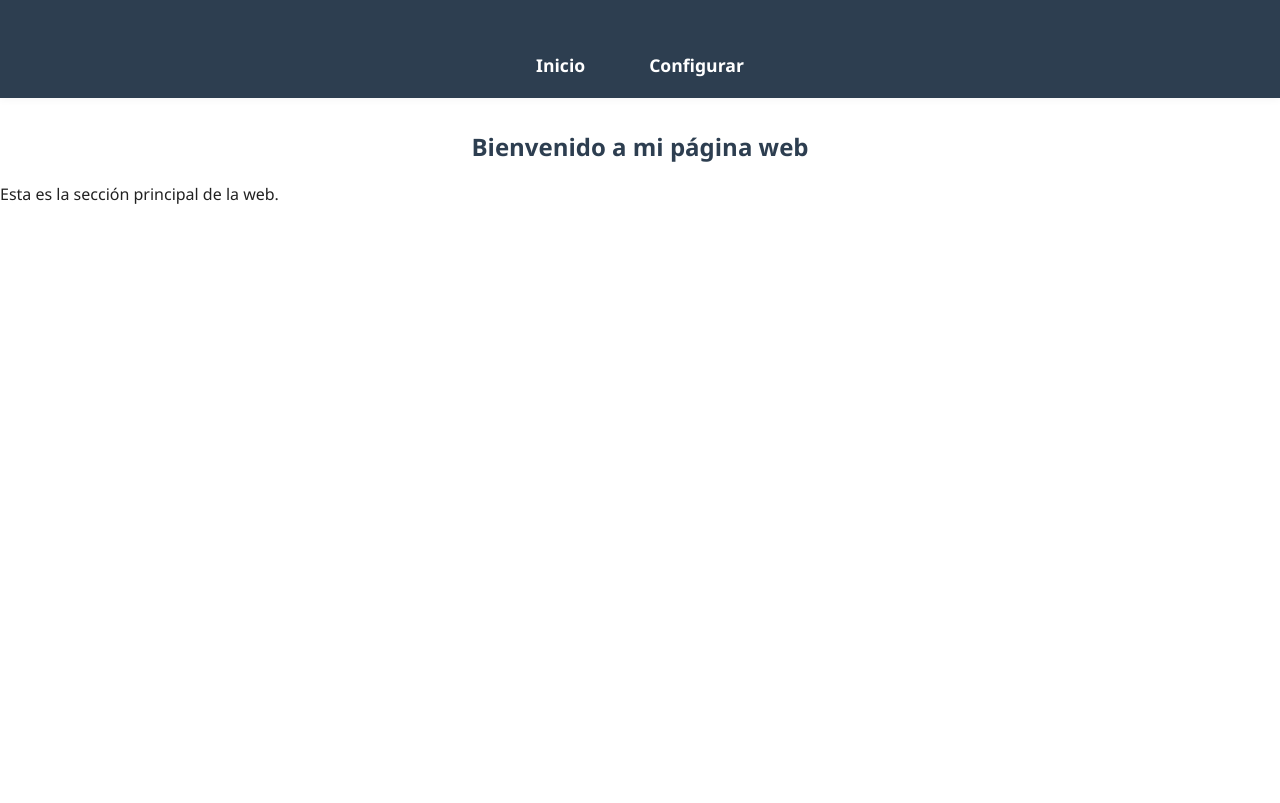
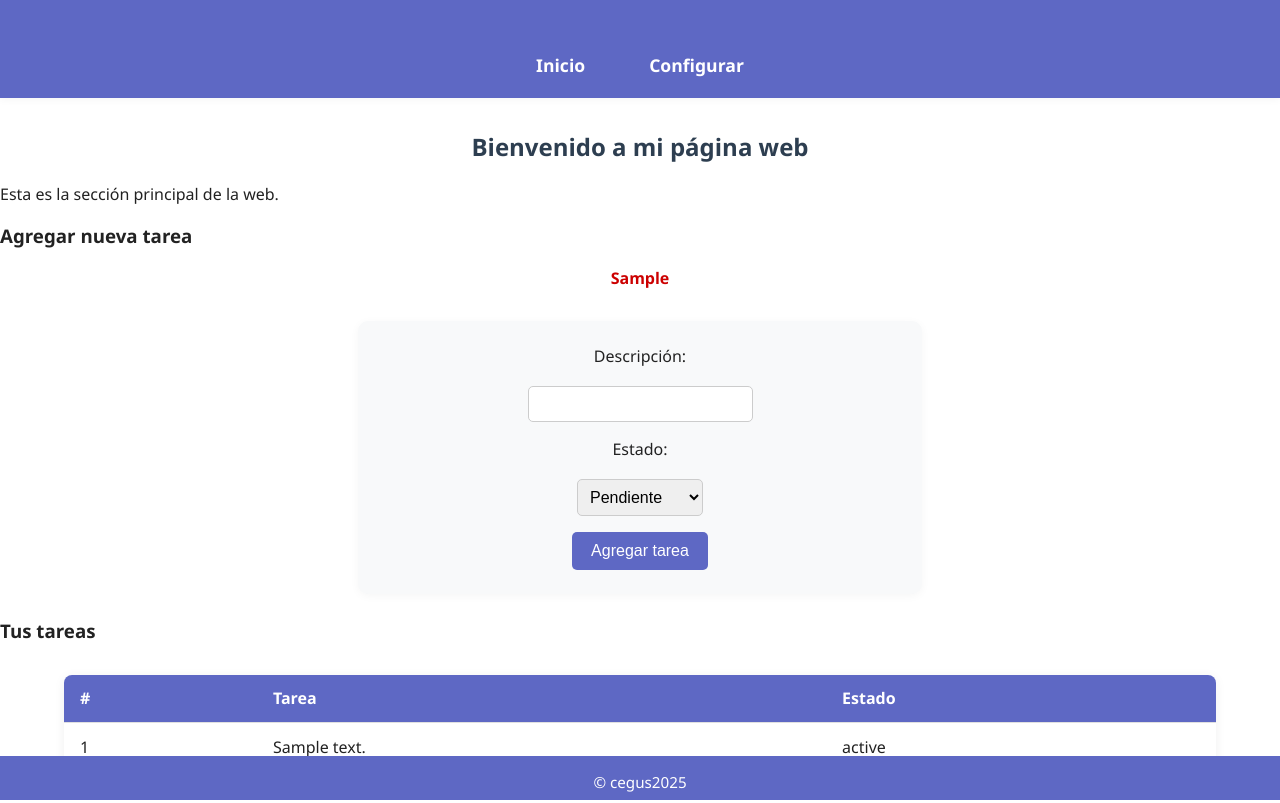
Before and after one commit to cristinaegus/FlaskCrisC2B, a Flask app: template Ejercicio_Pagina_Personalizada/templates/inicio.html in a window 1280 px wide. Run offline with Flask 3, Linux system fonts and the light colour scheme; the template is opened without the code that fills it: most values are stand-ins (such as "Sample title", 1, 10 or a date in 2020).

Commit message:
creo una nueva template de inicio y conecto el usuario registrado en la base de datos neon

```diff
--- /dev/null
+++ b/Ejercicio_Pagina_Personalizada/instance/config.py
@@ -0,0 +1,5 @@
+SQLALCHEMY_DATABASE_URI = 'postgresql://FlaskEjercicioConnect_owner:npg_4SBm3VXpFwIE@ep-floral-frost-a2tieivc-pooler.eu-central-1.aws.neon.tech/FlaskEjercicioConnect?sslmode=require'
+SQLALCHEMY_TRACK_MODIFICATIONS = False
+SECRET_KEY = 'tu_clave_secreta_ultrasegura'
+CSRF_SECRET_KEY = 'tu_clave_secreta_csrf'
+WTF_CSRF_ENABLED = True
--- a/Ejercicio_Pagina_Personalizada/static/CSS/estilo_login.css
+++ b/Ejercicio_Pagina_Personalizada/static/CSS/estilo_login.css
@@ -69,10 +69,125 @@ a {
   margin-top: 2rem;
 }
 
-/* El color de fondo de .configurar-body se sobrescribe dinámicamente con el atributo style desde Jinja/JS */
-
+.navbar {
+  width: 100%;
+  background: #5e68c4 !important;
+  padding: 1rem 0;
+  display: flex;
+  justify-content: center;
+  gap: 2rem;
+  box-shadow: 0 2px 8px rgba(0, 0, 0, 0.04);
+  margin-bottom: 2rem;
+}
+.navbar a {
+  color: #fff;
+  text-decoration: none;
+  font-weight: 600;
+  font-size: 1.1rem;
+  transition: color 0.2s;
+  padding: 0.3rem 1rem;
+  border-radius: 4px;
+}
+.navbar a:hover {
+  background: #00bcd4;
+  color: #2d3e50;
+}
+footer {
+  width: 100%;
+  background: #5e68c4 !important;
+  color: #fff;
+  text-align: center;
+  padding: 1rem 0 0.5rem 0;
+  font-size: 0.95rem;
+  position: fixed;
+  left: 0;
+  bottom: 0;
+  z-index: 10;
+}
+.tabla-tareas {
+  width: 90%;
+  margin: 2rem auto;
+  border-collapse: collapse;
+  background: #fff;
+  box-shadow: 0 2px 12px rgba(0, 0, 0, 0.06);
+  border-radius: 8px;
+  overflow: hidden;
+}
+.tabla-tareas th,
+.tabla-tareas td {
+  padding: 0.8rem 1rem;
+  border-bottom: 1px solid #e0e0e0;
+  text-align: left;
+}
+.tabla-tareas th {
+  background: #5e68c4;
+  color: #fff;
+  font-weight: 600;
+}
+.tabla-tareas tr:last-child td {
+  border-bottom: none;
+}
+.tabla-tareas tr:hover {
+  background: #f0f4ff;
+}
+.form-tarea {
+  max-width: 500px;
+  margin: 2rem auto 1.5rem auto;
+  background: #f8f9fa;
+  padding: 1.5rem 2rem;
+  border-radius: 10px;
+  box-shadow: 0 2px 10px rgba(0, 0, 0, 0.04);
+  display: flex;
+  flex-wrap: wrap;
+  gap: 1rem 2rem;
+  align-items: center;
+}
+.form-tarea label {
+  font-weight: 500;
+  margin-bottom: 0.2rem;
+}
+.form-tarea input[type="text"],
+.form-tarea select {
+  padding: 0.5rem;
+  border: 1px solid #ccc;
+  border-radius: 5px;
+  font-size: 1rem;
+  min-width: 120px;
+}
+.form-tarea button {
+  background: #5e68c4;
+  color: #fff;
+  border: none;
+  border-radius: 5px;
+  padding: 0.6rem 1.2rem;
+  font-size: 1rem;
+  cursor: pointer;
+  transition: background 0.2s;
+}
+.form-tarea button:hover {
+  background: #00bcd4;
+  color: #2d3e50;
+}
+.mensaje {
+  color: #c00;
+  text-align: center;
+  margin-bottom: 1rem;
+  font-weight: 600;
+}
 @media (max-width: 600px) {
   form {
     padding: 1rem;
   }
+  footer {
+    font-size: 0.8rem;
+    padding: 0.7rem 0 0.4rem 0;
+  }
+  .tabla-tareas {
+    font-size: 0.9rem;
+  }
+  .form-tarea {
+    flex-direction: column;
+    padding: 1rem;
+    gap: 0.7rem;
+  }
 }
--- a/Ejercicio_Pagina_Personalizada/templates/base.html
+++ b/Ejercicio_Pagina_Personalizada/templates/base.html
@@ -32,26 +32,48 @@
         background: #00bcd4;
         color: #2d3e50;
       }
+      footer {
+        width: 100%;
+        background: #222;
+        color: #fff;
+        text-align: center;
+        padding: 1rem 0 0.5rem 0;
+        font-size: 0.95rem;
+        position: fixed;
+        left: 0;
+        bottom: 0;
+        z-index: 10;
+      }
+      @media (max-width: 600px) {
+        footer {
+          font-size: 0.8rem;
+          padding: 0.7rem 0 0.4rem 0;
+        }
+      }
       body[data-bgcolor] {
         background-color: var(--bgcolor, #ffffff);
       }
     </style>
     <script>
-      document.addEventListener('DOMContentLoaded', function() {
+      document.addEventListener("DOMContentLoaded", function () {
         var body = document.body;
-        var color = body.getAttribute('data-bgcolor');
+        var color = body.getAttribute("data-bgcolor");
         if (color) {
-          body.style.setProperty('--bgcolor', color);
+          body.style.setProperty("--bgcolor", color);
         }
       });
     </script>
     {% block extra_head %}{% endblock %}
   </head>
-  <body class="{{ body_class|default('') }}" data-bgcolor="{{ color|default('#ffffff') }}">
+  <body
+    class="{{ body_class|default('') }}"
+    data-bgcolor="{{ color|default('#ffffff') }}"
+  >
     <nav class="navbar">
       <a href="{{ url_for('bienvenida') }}">Inicio</a>
       <a href="{{ url_for('configurar') }}">Configurar</a>
     </nav>
     {% block content %}{% endblock %}
+    <footer>&copy; cegus2025</footer>
   </body>
 </html>
--- a/Ejercicio_Pagina_Personalizada/templates/configurar.html
+++ b/Ejercicio_Pagina_Personalizada/templates/configurar.html
@@ -6,7 +6,7 @@
   }
 </script>
 {% endblock %} {% block content %}
-<h2>Configura tu página personalizada</h2>
+<h2>Registrate y personaliza tu experiencia</h2>
 {% if mensaje %}
 <div class="mensaje">{{ mensaje }}</div>
 {% endif %}
--- a/Ejercicio_Pagina_Personalizada/templates/inicio.html
+++ b/Ejercicio_Pagina_Personalizada/templates/inicio.html
@@ -1,6 +1,43 @@
-{% extends "base.html" %}
-{% block title %}Bienvenida{% endblock %}
-{% block content %}
-  <h2>Bienvenido a mi página web</h2>
-  <p>Esta es la sección principal de la web.</p>
-{% endblock %}
+{% extends "base.html" %} {% block title %}Bienvenida{% endblock %} {% block
+content %}
+<h2>Bienvenido a mi página web</h2>
+<p>Esta es la sección principal de la web.</p>
+<h3>Agregar nueva tarea</h3>
+{% if mensaje_tarea %}
+<div class="mensaje" style="color: #c00; text-align:center;">{{ mensaje_tarea }}</div>
+{% endif %}
+<form method="post" action="{{ url_for('bienvenida') }}" class="form-tarea">
+    <input type="hidden" name="csrf_token" value="{{ csrf_token() }}" />
+  <label for="descripcion">Descripción:</label>
+  <input type="text" id="descripcion" name="descripcion" required>
+  <label for="estado">Estado:</label>
+  <select id="estado" name="estado" required>
+    <option value="Pendiente">Pendiente</option>
+    <option value="En progreso">En progreso</option>
+    <option value="Hecho">Hecho</option>
+  </select>
+  <button type="submit">Agregar tarea</button>
+</form>
+{% if tareas and tareas|length > 0 %}
+<h3>Tus tareas</h3>
+<table class="tabla-tareas">
+  <thead>
+    <tr>
+      <th>#</th>
+      <th>Tarea</th>
+      <th>Estado</th>
+    </tr>
+  </thead>
+  <tbody>
+    {% for tarea in tareas %}
+    <tr>
+      <td>{{ loop.index }}</td>
+      <td>{{ tarea.descripcion }}</td>
+      <td>{{ tarea.estado }}</td>
+    </tr>
+    {% endfor %}
+  </tbody>
+</table>
+{% else %}
+<p>No tienes tareas registradas.</p>
+{% endif %} {% endblock %}
```
Also changed, not shown: Ejercicio_Pagina_Personalizada/app_ejerciciologin.py (+55 -17 lines), static/favicon.ico (added).
